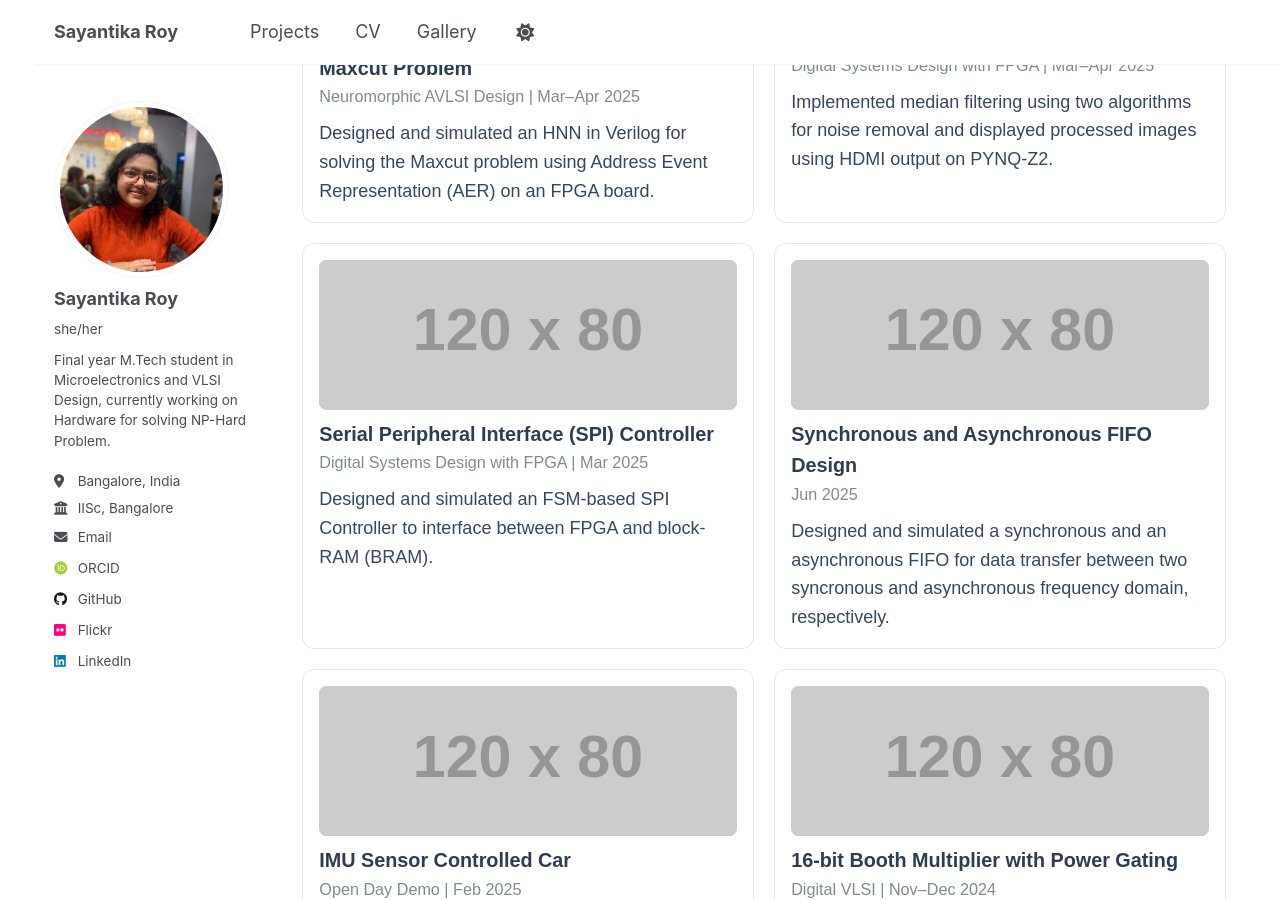
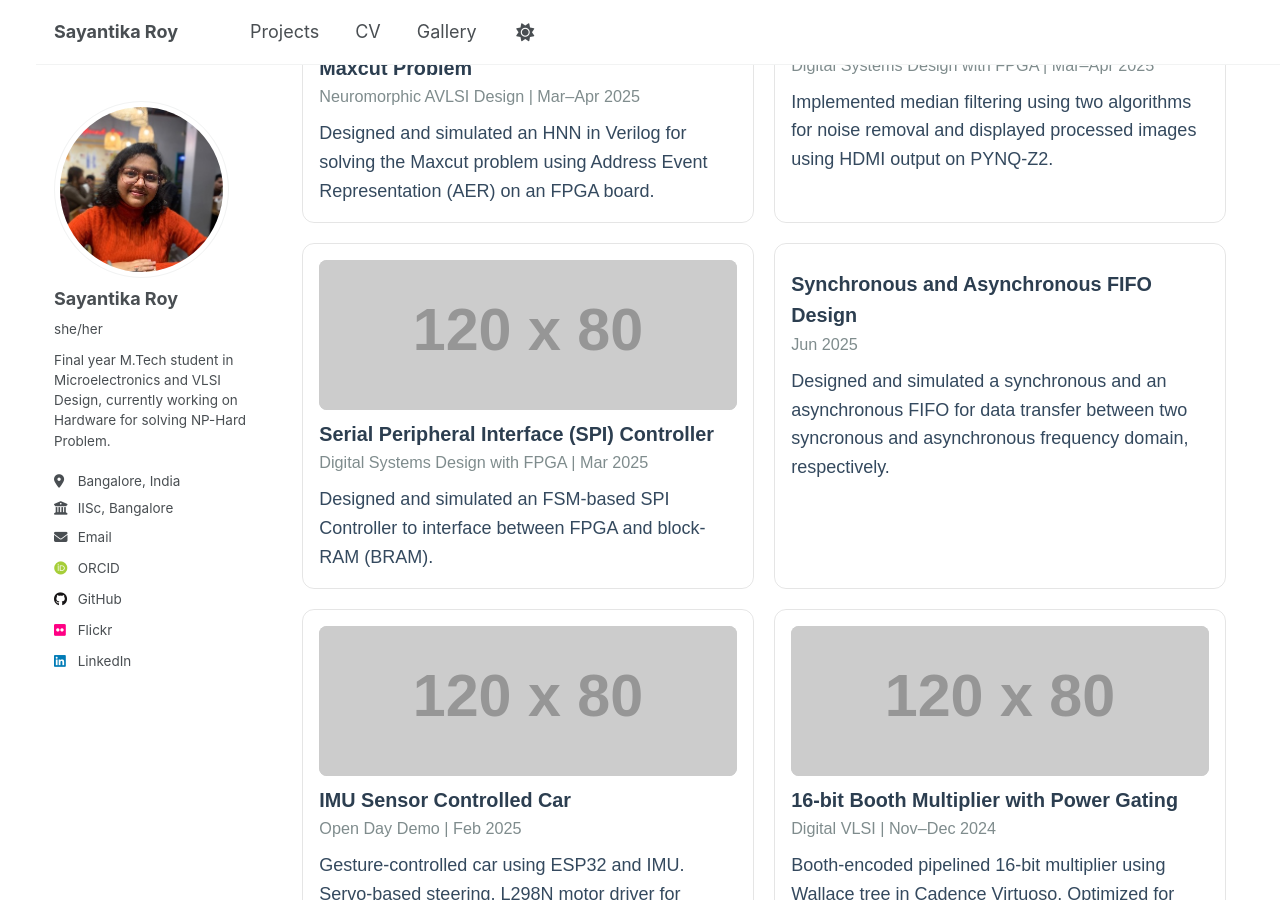
Before and after one commit to sayo-134/sayantika-roy.github.io, a Jekyll site: the page built from _pages/projects.html, in a window 1280 px wide and 900 px high, scrolled down 340 px. Built offline with Jekyll 4.4.1, drawn with Linux system fonts in a browser that asks for light colours; some web fonts are replaced.

Commit message:
Comment out project images in projects.html

```diff
--- a/_pages/projects.html
+++ b/_pages/projects.html
@@ -125,7 +125,7 @@ author_profile: true
   </div>
 
   <div class="project-tile">
-    <img class="project-image" src="https://via.placeholder.com/120x80" alt="Project Image">
+<!--     <img class="project-image" src="https://via.placeholder.com/120x80" alt="Project Image"> -->
     <div class="project-title">Synchronous and Asynchronous FIFO Design</div>
     <div class="project-meta"> Jun 2025</div>
     <div class="project-description">
@@ -152,7 +152,7 @@ author_profile: true
   </div>
 
   <div class="project-tile">
-    <img class="project-image" src="https://via.placeholder.com/120x80" alt="Project Image">
+<!--     <img class="project-image" src="https://via.placeholder.com/120x80" alt="Project Image"> -->
     <div class="project-title">Air Quality Monitoring System</div>
     <div class="project-meta">Undergrad Project | Sep–Dec 2022</div>
     <div class="project-description">
```
